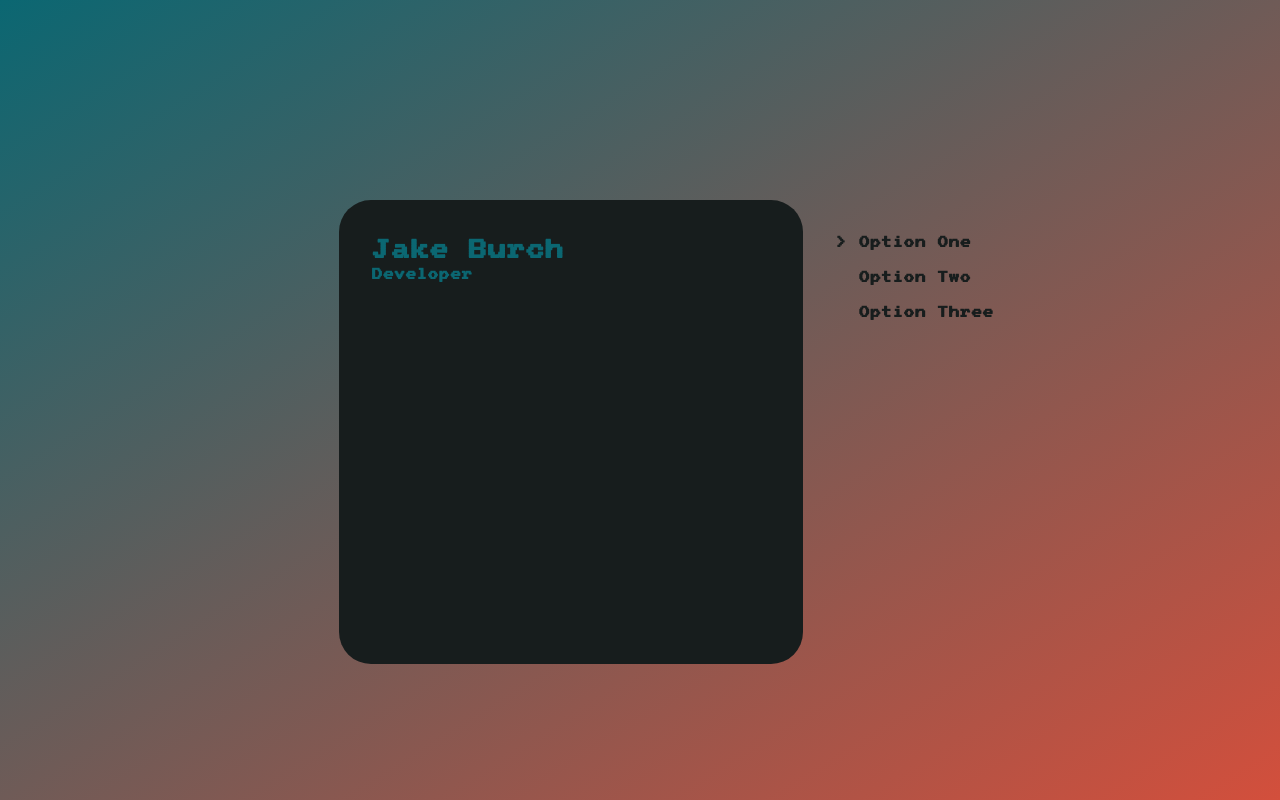
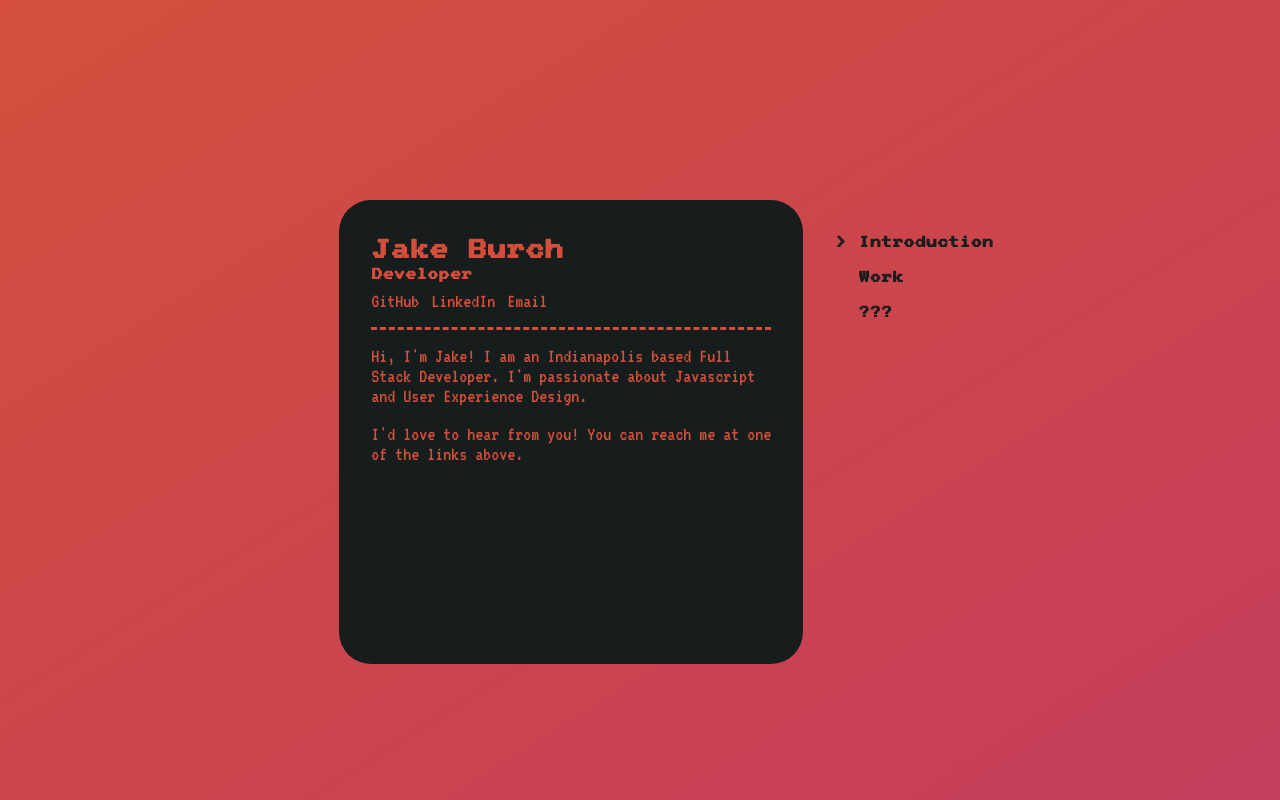
Before and after one commit to JakeBurchDev/portfolio, a plain HTML site: page index.html in a window 1280 px wide. Drawn offline with Linux system fonts and the light colour scheme.

Commit message:
dashed lines, add some content

```diff
--- a/assets/css/style.scss
+++ b/assets/css/style.scss
@@ -3,22 +3,6 @@ $orange: #d34f3c;
 $pink: #c43d5c;
 $blue: #0b6772;
 $gray: #171d1d;
-
-// color utilities
-.use-orange {
-    background-image: linear-gradient(to bottom right, $orange, $pink);
-    color: $orange;
-}
-
-.use-pink {
-    background-image: linear-gradient(to bottom right, $pink, $blue);
-    color: $pink;
-}
-
-.use-blue {
-    background-image: linear-gradient(to bottom right, $blue, $orange);
-    color: $blue;
-}
 
 // elements
 
@@ -36,6 +20,59 @@ h1, h3, p, a {
     font-family: 'VT323', monospace;
     transform: scaleX(1.5);
     transform-origin: left;
+    color: $gray;
+}
+
+p, a {
+    font-size: 1.25rem;
+    display: inline;
+}
+
+a {
+    text-decoration: none;
+}
+
+// color utilities
+.use-orange {
+    background-image: linear-gradient(to bottom right, $orange, $pink);
+
+    .screen {
+        h1, h3, p, a, a:hover, a:visited {
+            color: $orange;
+        }
+    }
+
+    .contact-row {
+        border-color: $orange;
+    }
+}
+
+.use-pink {
+    background-image: linear-gradient(to bottom right, $pink, $blue);
+
+    .screen {
+        h1, h3, p, a, a:hover, a:visited {
+            color: $pink;
+        }
+    }
+
+    .contact-row {
+        border-color: $pink;
+    }
+}
+
+.use-blue {
+    background-image: linear-gradient(to bottom right, $blue, $orange);
+
+    .screen {
+        h1, h3, p, a, a:hover, a:visited {
+            color: $blue;
+        }
+    }
+
+    .contact-row {
+        border-color: $blue;
+    }
 }
 
 body {
@@ -63,6 +100,16 @@ body {
     border-radius: 2rem;
 }
 
+.contact-row {
+    margin: .5rem 0 1rem 0;
+    padding-bottom: 1rem;
+    border-bottom: 3px dashed;
+
+    a {
+        margin-right: .5rem;
+    }
+}
+
 .navigation {
     color: $gray;
     font-weight: bold;
@@ -75,11 +122,12 @@ body {
 
         span {
             border-bottom: 3px solid rgba(0,0,0,0);
-            padding-bottom: .5rem;
+            padding-bottom: .25rem;
         }
 
         &:hover span {
             border-color: $gray;
+            border-bottom-style: dashed;
         }
 
         &::before {
--- a/index.html
+++ b/index.html
@@ -7,16 +7,29 @@
     <link rel="stylesheet" href="assets/css/style.css">
     <link href="https://fonts.googleapis.com/css2?family=VT323&display=swap" rel="stylesheet">
 </head>
-<body class="use-blue">
+<body class="use-orange">
     <div class="content">
         <div class="screen">
             <h1>Jake Burch</h1>
             <h3>Developer</h3>
+            <div class="contact-row">
+                <a href="https://github.com/JakeBurchDev" title ="GitHub">GitHub</a>
+                <a href="https://www.linkedin.com/in/jakenburch/" title ="LinkedIn">LinkedIn</a>
+                <a href="mailto:contact@jakeburch.com" title ="Email">Email</a>
+            </div>
+            <p>
+                Hi, I'm Jake! I am an Indianapolis based Full Stack Developer. I'm passionate about Javascript and User Experience Design.
+            </p>
+            <br>
+            <br>
+            <p>
+                I'd love to hear from you! You can reach me at one of the links above.
+            </p>
         </div>
         <div class="navigation">
-            <h3 class="active"><span>Option One</span></h3>
-            <h3><span>Option Two</span></h3>
-            <h3><span>Option Three</span></h3>
+            <h3 class="active"><span>Introduction</span></h3>
+            <h3><span>Work</span></h3>
+            <h3><span>???</span></h3>
         </div>
     </div>
     <script type="text/javascript" src="assets/js/main.js"></script>
```
Also changed, not shown: assets/css/style.css, 1 other file.
